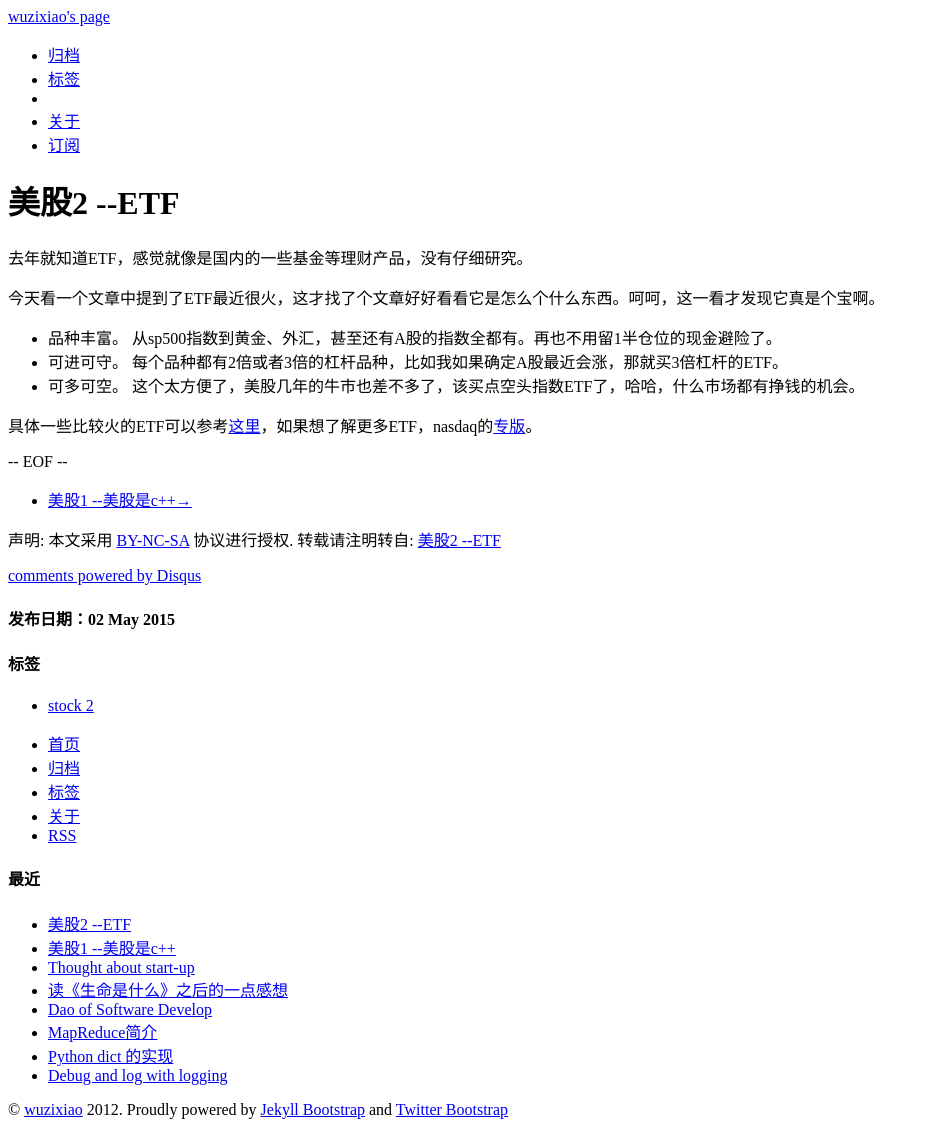
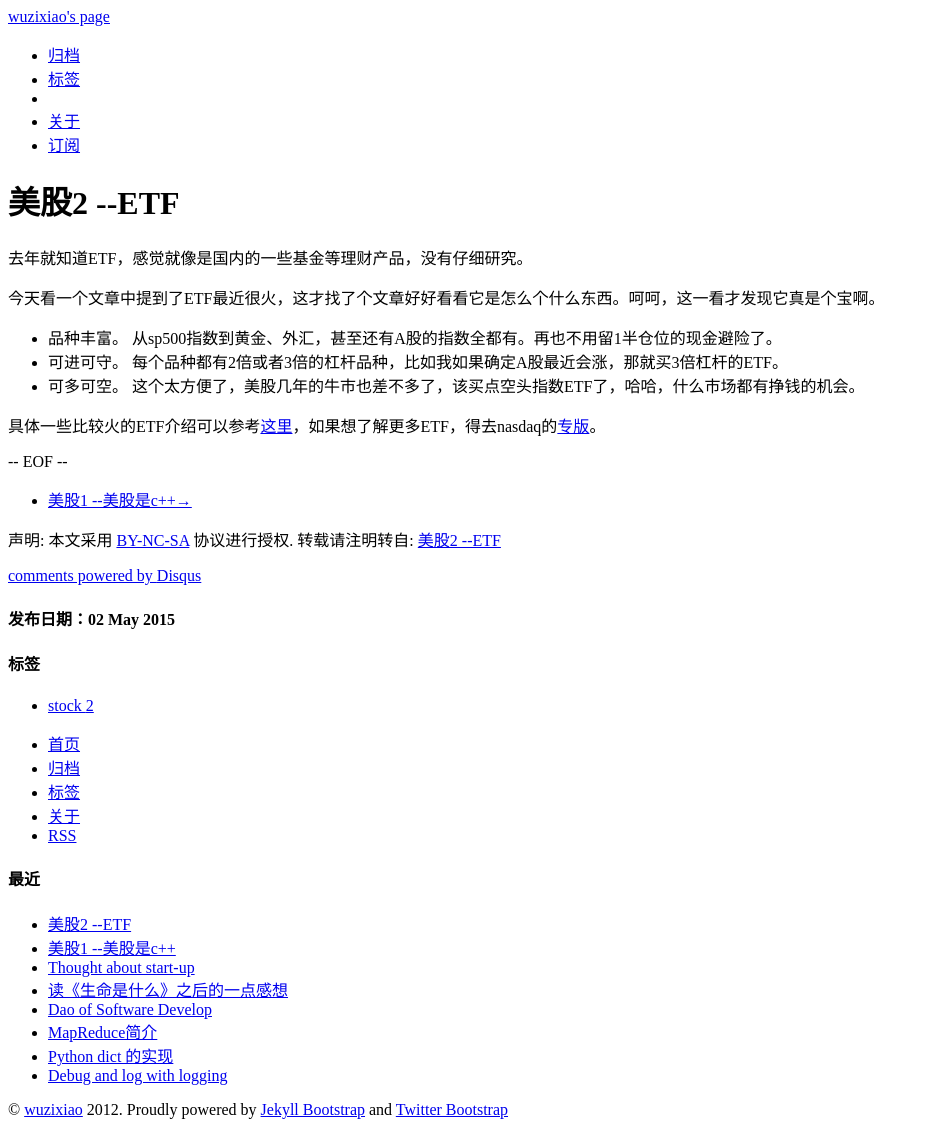
Before and after one commit to wuzixiao/wuzixiao2.github.io, a Jekyll site: the page built from _posts/2015-05-02-stock2.md, in a window 1280 px wide. Shown: the whole page, without its empty margins (0-929 px from the left). Built offline with Jekyll 4.4.1, drawn with Linux system fonts in a browser that asks for light colours; comment, search, counter and statistics services are not loaded.

Commit message:
stock2.md

```diff
--- a/_posts/2015-05-02-stock2.md
+++ b/_posts/2015-05-02-stock2.md
@@ -16,4 +16,4 @@ tags: [stock]
 * 可进可守。 每个品种都有2倍或者3倍的杠杆品种，比如我如果确定A股最近会涨，那就买3倍杠杆的ETF。
 * 可多可空。 这个太方便了，美股几年的牛市也差不多了，该买点空头指数ETF了，哈哈，什么市场都有挣钱的机会。
 
-具体一些比较火的ETF可以参考<a href="http://haitou360.com/content_info0542.html">这里</a>，如果想了解更多ETF，nasdaq的<a href="http://www.nasdaq.com/etfs">专版</a>。
+具体一些比较火的ETF介绍可以参考<a href="http://haitou360.com/content_info0542.html">这里</a>，如果想了解更多ETF，得去nasdaq的<a href="http://www.nasdaq.com/etfs">专版</a>。
```
